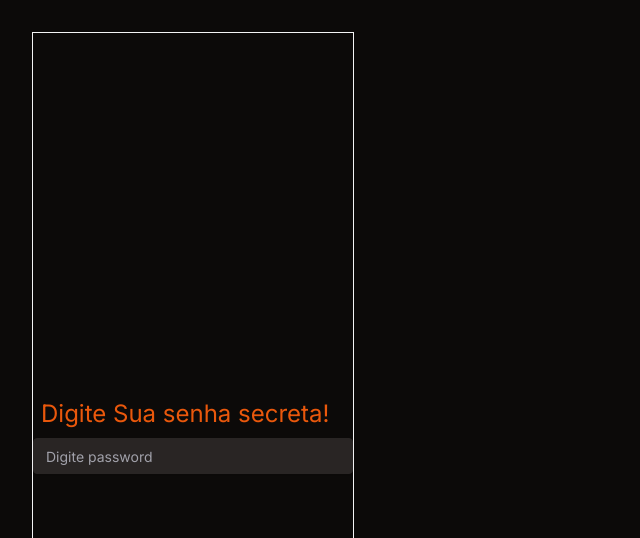
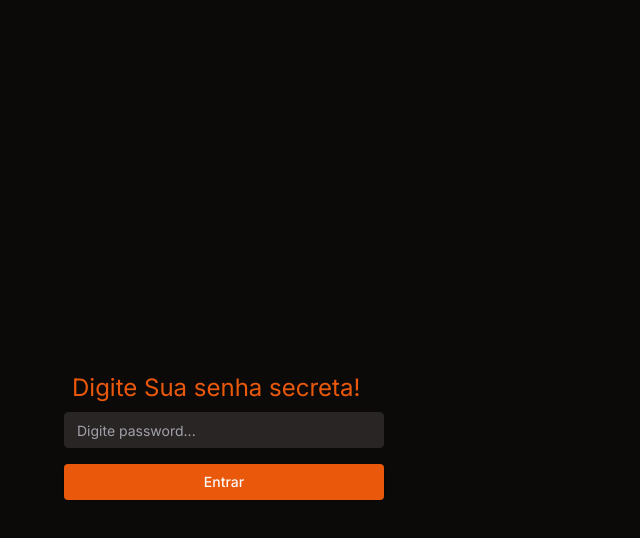
Before and after one commit to Jeffersoncharlles/secret-friend, a Next.js app in the folder web/: page /login in a window 1280 px wide. Shown: the top 538 px of the page, without its empty margins (0-640 px from the left). Built offline with nearby package versions, Linux system fonts and the light colour scheme; no server answers.

Commit message:
chore:signIn and start table events

```diff
--- a/web/src/@types/event.d.ts
+++ b/web/src/@types/event.d.ts
@@ -1,5 +1,19 @@
 export type Event = {
-  data: {
+  data: eventRoot
+}
+
+type eventRoot = {
+  id: string
+  status: boolean
+  title: string
+  description: string
+  grouped: boolean
+  createdAt: string
+  updatedAt: string
+}
+
+export type Events = {
+  events: {
     id: string
     status: boolean
     title: string
@@ -7,5 +21,5 @@ export type Event = {
     grouped: boolean
     createdAt: string
     updatedAt: string
-  }
+  }[]
 }
--- /dev/null
+++ b/web/src/app/(auth)/login/InputLogin.tsx
@@ -0,0 +1,71 @@
+'use client'
+
+import { Button } from "@/components/ui/button";
+import { Input } from "@/components/ui/input";
+import { signUp } from "@/lib/api/admin";
+import { setCookie } from "cookies-next";
+import { useRouter } from "next/navigation";
+import { useState } from "react";
+import { toast } from "sonner";
+
+
+
+export function InputLogin() {
+  const router = useRouter()
+
+
+  const [isLoading, setIsLoading] = useState(false)
+  const [warning, setWarning] = useState('')
+  const [passwordInput, setPasswordInput] = useState('')
+
+  const handleLoginButton = async () => {
+    try {
+      setIsLoading(true)
+      if (passwordInput) {
+        setWarning('')
+
+        const token = await signUp(passwordInput)
+
+        if (!token) {
+          setWarning('Acesso negado!')
+          toast.warning('Acesso negado!')
+        }
+
+        setCookie('token', token)
+        router.push('/admin')
+      }
+
+    } catch (error) {
+      toast.error('Ocorreu um erro tente mais tarde!.')
+    } finally {
+      setIsLoading(false)
+    }
+  }
+
+  return (
+    <>
+      <label htmlFor="password" className="m-2 text-2xl text-primary">Digite Sua senha secreta!</label>
+      <Input
+        id="password"
+        className="bg-muted placeholder:text-zinc-400 rounded w-80"
+        placeholder="Digite password..."
+        type="password"
+        value={passwordInput}
+        onChange={e => setPasswordInput(e.target.value)}
+        disabled={isLoading}
+
+      />
+      {warning && (
+        <p className="m-2 text-rose-400">{warning}</p>
+      )}
+      <Button
+        className="mt-4 rounded"
+        onClick={handleLoginButton}
+        disabled={isLoading}
+
+      >
+        Entrar
+      </Button>
+    </>
+  );
+}
--- a/web/src/app/(auth)/login/page.tsx
+++ b/web/src/app/(auth)/login/page.tsx
@@ -1,26 +1,14 @@
-'use client'
-
-import { Input } from "@/components/ui/input";
-import { useState } from "react";
+import { InputLogin } from "./InputLogin";
 
 
 export default function Login() {
-    const [passwordInput, setPasswordInput] = useState('')
+
 
 
     return (
-        <div className="border h-screen border-zinc-100 items-center flex justify-center">
-            <div className="flex flex-col h-80  justify-center">
-                <h1 className="m-2 text-2xl text-primary">Digite Sua senha secreta!</h1>
-                <Input
-                    className="bg-muted placeholder:text-zinc-400 rounded w-80"
-                    placeholder="Digite password"
-                    type="password"
-                    value={passwordInput}
-                    onChange={e => setPasswordInput(e.target.value)}
-
-                />
-                {/* <p className="m-2 text-rose-400">Error password invalid!</p> */}
+        <div className=" h-screen  items-center flex justify-center">
+            <div className="flex  p-8 rounded flex-col h-80  justify-center">
+                <InputLogin />
             </div>
         </div>
     );
--- /dev/null
+++ b/web/src/app/admin/(dashbord)/adminPage.tsx
@@ -0,0 +1,70 @@
+
+'use client'
+
+import { eventRoot } from "@/@types/event";
+import { Table, TableBody, TableCell, TableHead, TableHeader, TableRow } from "@/components/ui/table";
+import { getEvents } from "@/lib/api/admin";
+import { useEffect, useState } from "react";
+
+export interface AdminPageProps {
+
+}
+
+
+export function AdminPage(props: AdminPageProps) {
+  const [isLoading, setIsLoading] = useState(true)
+  const [events, setEvents] = useState<eventRoot[]>([])
+
+  async function handleEvents() {
+    setIsLoading(true)
+    const data = await getEvents()
+    setEvents(data)
+    setIsLoading(false)
+
+    console.log(data)
+  }
+
+  useEffect(() => {
+    handleEvents()
+  }, [])
+
+  return (
+    <div className="rounded border">
+
+      <Table>
+        <TableHeader>
+          <TableRow>
+            <TableHead className="w-[64px]">
+              ID
+            </TableHead>
+            <TableHead className="w-[64px]">
+              Status
+            </TableHead>
+            <TableHead className="w-[160px]">
+              Title
+            </TableHead>
+            <TableHead className="w-[140px]">
+              Grupos
+            </TableHead>
+          </TableRow>
+        </TableHeader>
+        <TableBody>
+          {events.map((item, key) => {
+            return (
+              <TableRow key={item.id}>
+
+
+                <TableCell className="font-mono text-xs font-medium">{item.id}</TableCell>
+                <TableCell className="text-muted-foreground">Ativo</TableCell>
+                <TableCell className="font-medium">{item.title}</TableCell>
+                <TableCell>Agrupado</TableCell>
+              </TableRow>
+            )
+          })}
+
+        </TableBody>
+
+      </Table>
+    </div>
+  );
+}
--- a/web/src/app/admin/(dashbord)/page.tsx
+++ b/web/src/app/admin/(dashbord)/page.tsx
@@ -1,5 +1,8 @@
-import { pingAdmin } from "@/lib/api/admin";
+
+
+import { pingAdmin } from "@/lib/api/server";
 import { redirect } from "next/navigation";
+import { AdminPage } from "./adminPage";
 
 
 export default async function Dashboard() {
@@ -9,9 +12,8 @@ export default async function Dashboard() {
     }
 
     return (
-        <div>
-
-            <h1>Hello World</h1>
+        <div className="space-y-2.5">
+            <AdminPage />
         </div>
     );
 }
--- a/web/src/app/admin/layout.tsx
+++ b/web/src/app/admin/layout.tsx
@@ -14,7 +14,7 @@ export default function AdminLayout({
   return (
     <div className=" mx-auto  min-h-screen w-full max-w-[1600px]  gap-5 p-8">
       <Header />
-      <main className="border border-zinc-300 p-3 ">
+      <main className=" p-3 ">
         {children}
       </main>
     </div>
--- a/web/src/app/layout.tsx
+++ b/web/src/app/layout.tsx
@@ -1,13 +1,14 @@
 import type { Metadata } from 'next'
 import { Inter } from 'next/font/google'
 import './globals.css'
+import { Toaster } from '@/components/ui/sonner'
 
-const inter = Inter({ subsets: ['latin'], variable:'--font-inter' })
+const inter = Inter({ subsets: ['latin'], variable: '--font-inter' })
 
 export const metadata: Metadata = {
   title: {
     template: "%s | Friend",
-    default:"Secret Friend"
+    default: "Secret Friend"
   },
   description: 'Generated Sorted secret friend',
 }
@@ -20,6 +21,7 @@ export default function RootLayout({
   return (
     <html lang="en" className={inter.variable}>
       <body className="bg-background text-gray-100 antialiased">{children}</body>
+      <Toaster />
     </html>
   )
 }
--- a/web/src/lib/api/admin.ts
+++ b/web/src/lib/api/admin.ts
@@ -1,31 +1,41 @@
+
 import { getCookie } from 'cookies-next'
-import { cookies } from 'next/headers'
 import { api } from './axios'
 
-export const pingAdmin = async () => {
 
+export const signUp = async (password: string) => {
   try {
-    const token = getCookie('token', {
-      cookies
-    })
-    const data = await api.post('/admin/session', {
+
+    const { data } = await api.post('/admin/session', { password })
+
+    if (data.token) {
+      return data.token
+    }
+
+  } catch (error) {
+    return error
+  }
+
+}
+
+
+
+export const getEvents = async () => {
+  try {
+
+    const token = getCookie('token')
+
+    const { data } = await api.get('admin/events', {
       headers: {
         'Authorization': `Token ${token}`
       }
     })
-
-    console.log(data.statusText)
-    if (data.status === 403) {
-      return false
+    if (data.events) {
+      return data.events
     }
 
-    return true
   } catch (error) {
-
-
-    return false
+    return error
   }
 
-
-
 }
--- a/web/src/lib/api/axios.ts
+++ b/web/src/lib/api/axios.ts
@@ -3,6 +3,6 @@ import axios from "axios";
 export const api = axios.create({
   baseURL: process.env.NEXT_PUBLIC_BASE_API,
   headers: {
-    'Content-Type':'application/json'
+    'Content-Type': 'application/json'
   }
 })
--- /dev/null
+++ b/web/src/lib/api/server.ts
@@ -0,0 +1,27 @@
+
+import { getCookie } from 'cookies-next'
+import { cookies } from 'next/headers'
+import { api } from './axios'
+
+
+export const pingAdmin = async () => {
+
+  try {
+    const token = getCookie('token', {
+      cookies
+    })
+    const data = await api.get('/admin/events', {
+      headers: {
+        'Authorization': `Token ${token}`
+      }
+    })
+    if (data.status === 403) {
+      return false
+    }
+
+    return true
+
+  } catch (error) {
+    return false
+  }
+}
```
